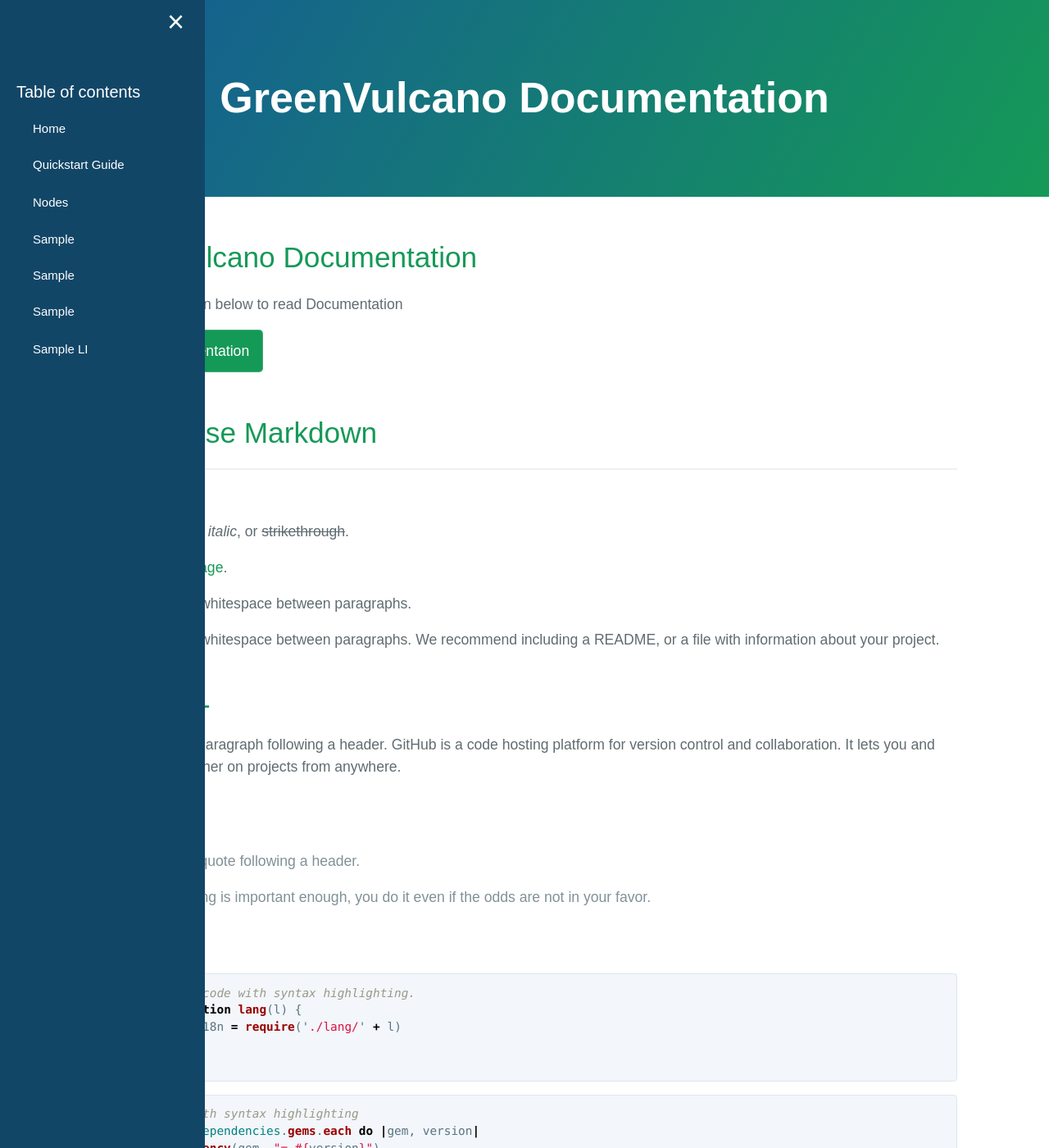
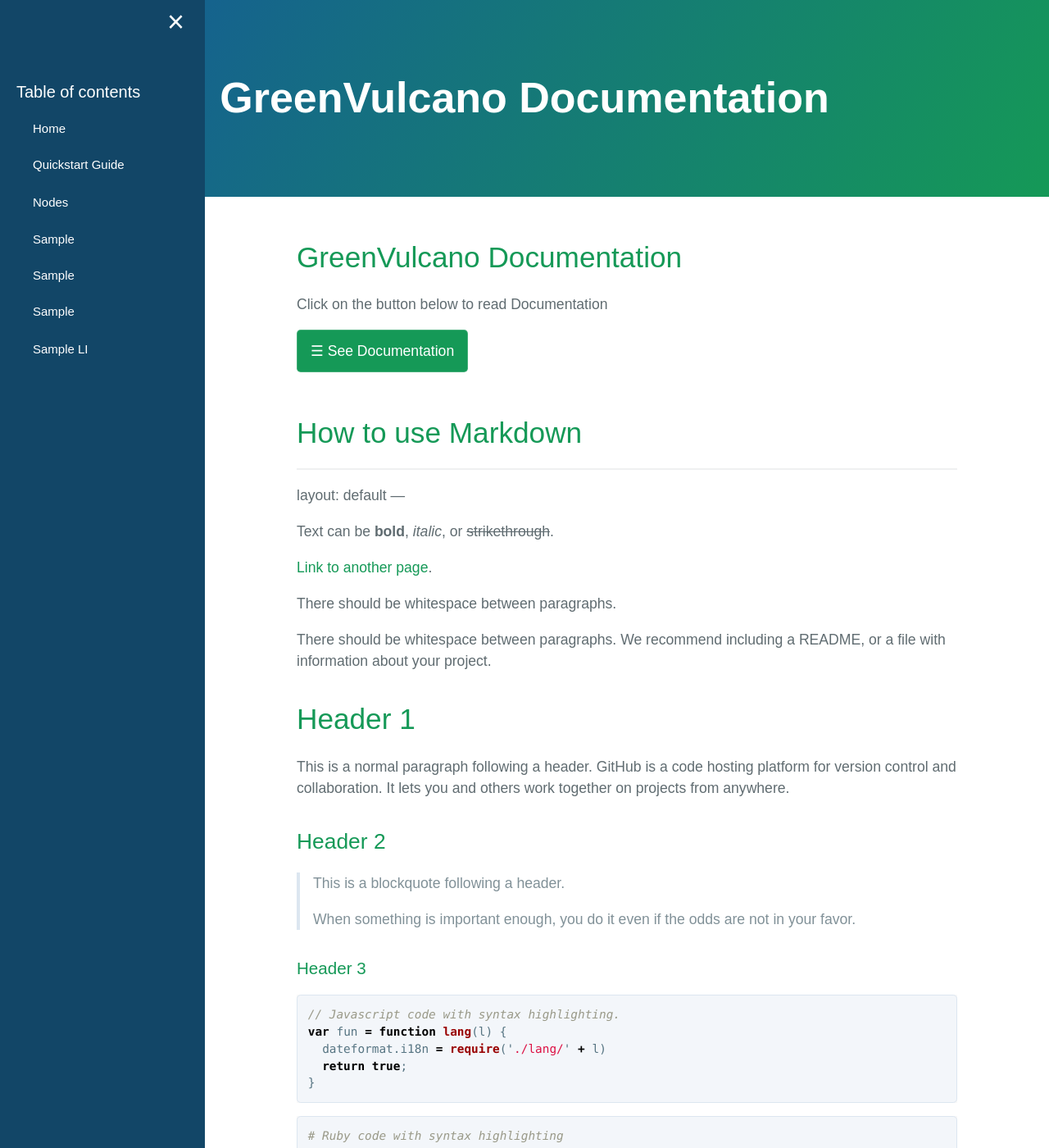
Before and after one commit to dianamw/GreenVulcano-Beta, a Jekyll site: the page built from index.md, in a window 1280 px wide and 1400 px high. Shown: the whole window at 82% size. Built offline with Jekyll 4.4.1, drawn with Linux system fonts in a browser that asks for light colours; our own code applies the rules of GitHub Pages for plain Markdown files; the repository's description, which GitHub fills in, is left out.

Commit message:
Update style.scss

```diff
--- a/assets/css/style.scss
+++ b/assets/css/style.scss
@@ -19,7 +19,7 @@
 #main {
     transition: margin-left .5s;
     padding: 16px;
-    //margin-left: 250px
+    margin-left: 250px
 }
 @media screen and (max-height: 450px) {
   .sidenav {padding-top: 15px;}
```
